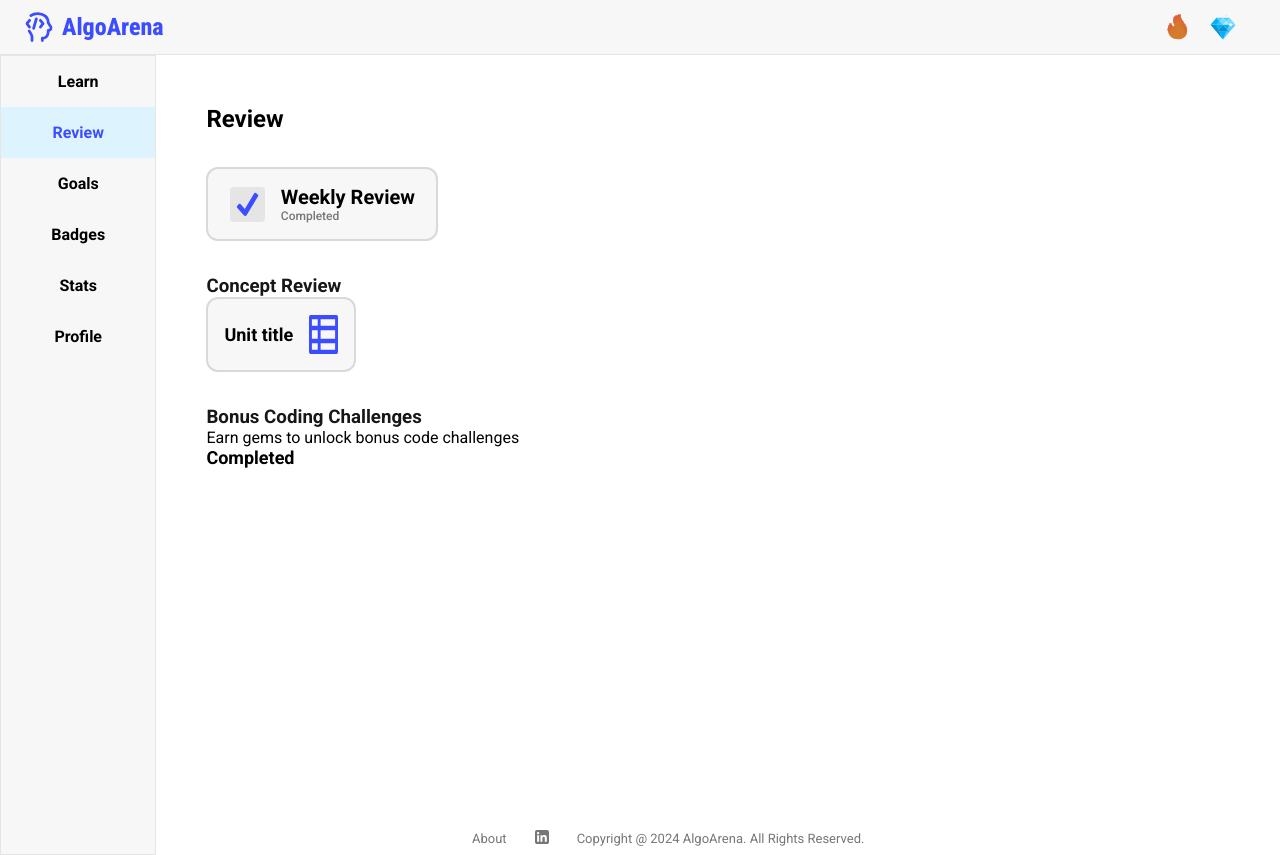
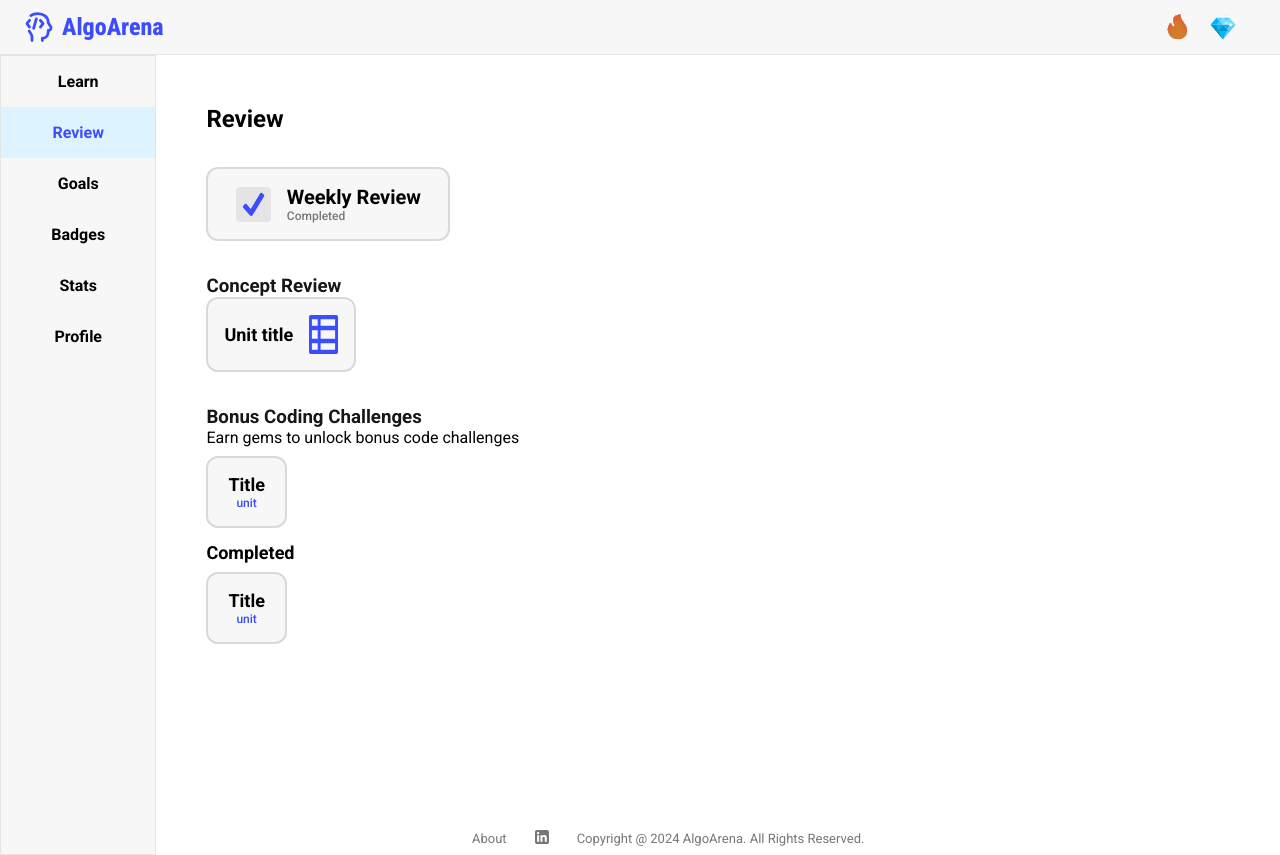
Before and after one commit to lgreenlaw2022/Capstone, a Next.js app in the folder frontend/: page /review in a window 1280 px wide. Built offline with nearby package versions, Linux system fonts and the light colour scheme; no server answers; sample sign-in values are in the browser's storage.

Commit message:
extracted quiz component and review cards

```diff
--- /dev/null
+++ b/frontend/src/components/CodingChallengeCard.tsx
@@ -0,0 +1,13 @@
+import styles from '../styles/CodingChallengeCard.module.css'
+
+export default function ConceptReviewCard() {
+
+    // fetch concept quizzes
+        // need to split by open, locked, and completed
+    return (
+        <div className={styles.card}>
+            <h4>Title</h4>
+            <p>unit</p>
+        </div>
+    )
+}
--- /dev/null
+++ b/frontend/src/components/CodingChallengeReview.tsx
@@ -0,0 +1,17 @@
+import CodingChallengeCard from "@/components/CodingChallengeCard";
+
+export default function CodingChallengeReview() {
+    return (
+        <div>
+            <h3>Bonus Coding Challenges </h3>
+            <div>
+                <p>Earn gems to unlock bonus code challenges</p>
+                <CodingChallengeCard />
+            </div>
+            <div>
+                <h4>Completed</h4>
+                <CodingChallengeCard/>
+            </div>
+        </div>
+    );
+}
--- a/frontend/src/pages/review.tsx
+++ b/frontend/src/pages/review.tsx
@@ -1,6 +1,7 @@
 import WeeklyReviewCard from '@/components/WeeklyReviewCard'
 import styles from '../styles/Review.module.css'
 import ConceptReviewCard from '@/components/ConceptReviewCard'
+import CodingChallengeReview from '@/components/CodingChallengeReview'
 
 export default function Review() {
     return (
@@ -12,9 +13,7 @@ export default function Review() {
                 <ConceptReviewCard />
             </div>
             <div>
-                <h3>Bonus Coding Challenges </h3>
-                <p>Earn gems to unlock bonus code challenges</p>
-                <h4>Completed</h4>
+                <CodingChallengeReview/>
             </div>
         </div>
     )
--- /dev/null
+++ b/frontend/src/styles/CodingChallengeCard.module.css
@@ -0,0 +1,20 @@
+.card {
+    display: inline-flex;
+    flex-direction: column;
+    align-items: center;
+    justify-content: center;
+    padding: 16px 20px;
+    gap: 1px;
+    margin-top: 9px;
+    margin-bottom: 14px;
+
+    border-radius: 12px;
+    border: 2px solid #d9d9d9;
+    background: #f7f7f7;
+}
+
+.card p {
+    color: #3C4DFF;
+    font-weight: 500; /* TODO: after loading fonts this should be 600 weight */
+    font-size: 12px;
+}
--- a/frontend/src/styles/WeeklyReviewCard.module.css
+++ b/frontend/src/styles/WeeklyReviewCard.module.css
@@ -4,7 +4,7 @@
     justify-content: center;
     padding: 16px 20px;
     gap: 16px;
-    width: 232px;
+    width: 244px;
 
     border-radius: 12px;
     border: 2px solid #d9d9d9;
```
Also changed, not shown: frontend/src/components/Quiz.tsx (added, +77 -0 lines), frontend/src/pages/learn/quiz/[moduleId].tsx (+9 -51 lines).
